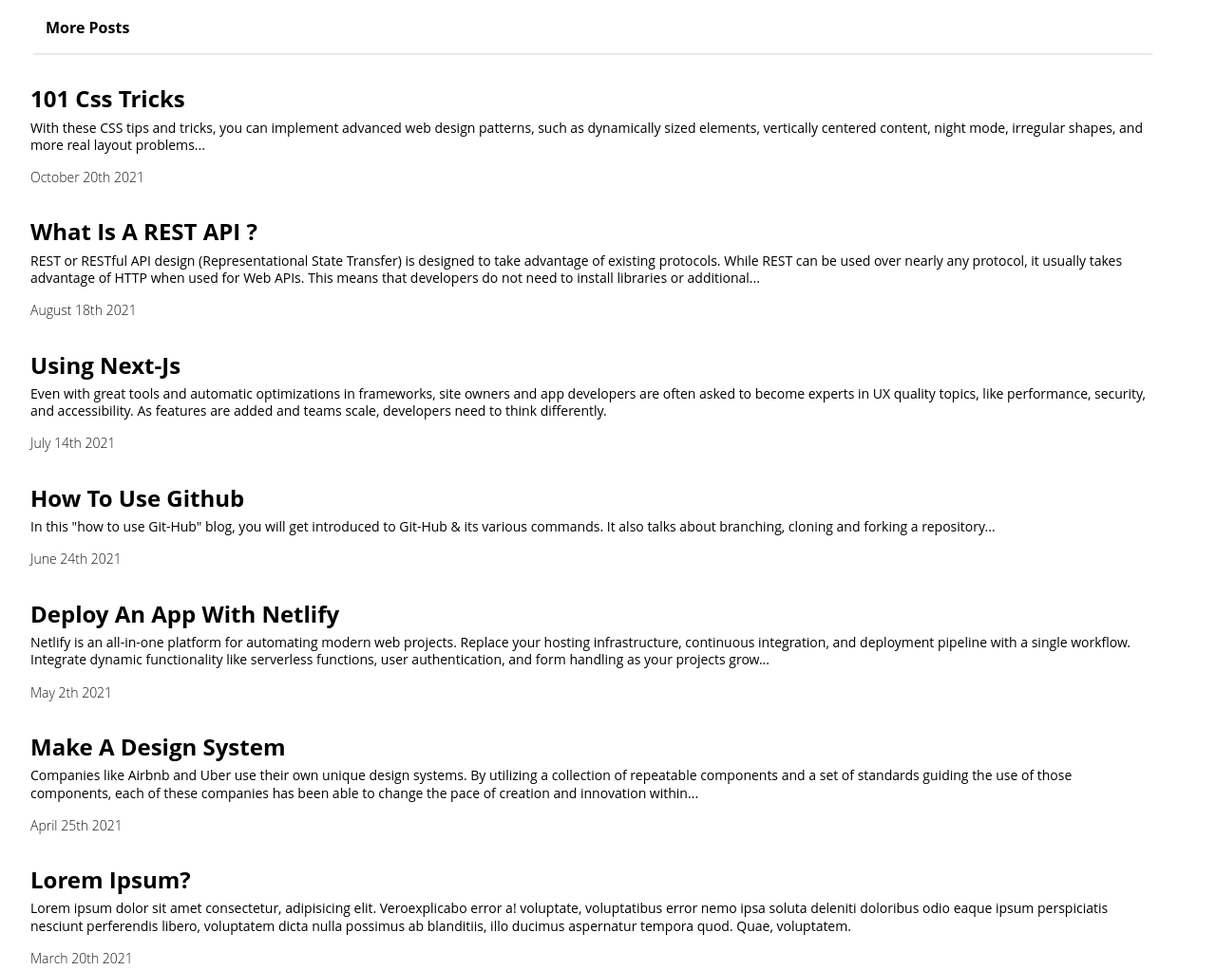
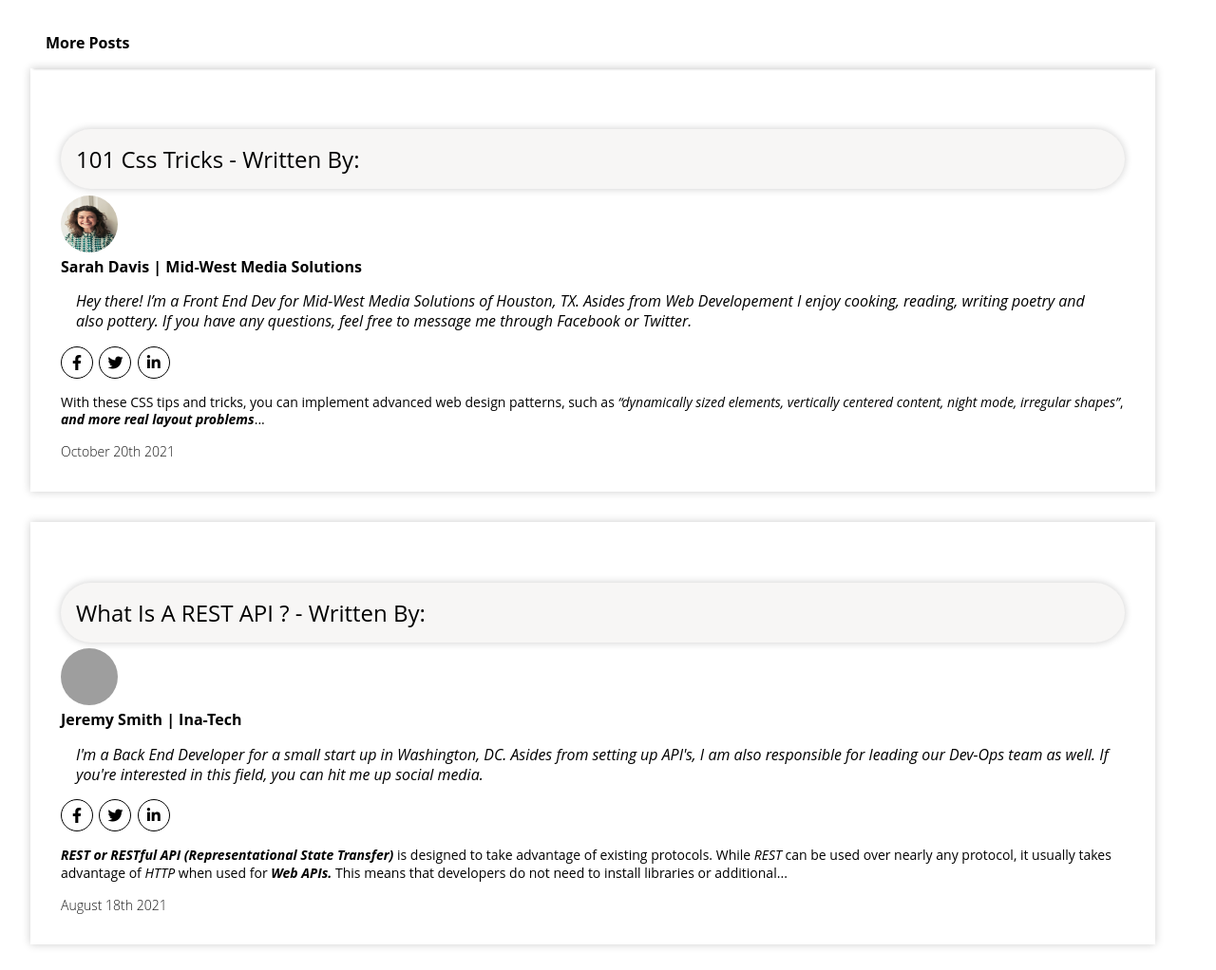
Before and after one commit to Mark-B-88/Hax_Newz, a plain HTML site: page index.html in a window 1280 px wide. Shown: the part 780-1802 px from the top of the page at 95% size. Drawn offline with Linux system fonts and the light colour scheme; grey boxes are pictures that could not be loaded.

Commit message:
updated the UI
created card for posts which include images of post author, their name and info, updated CSS including media queries to fit the new component, fixed responsive design

```diff
--- a/css/media.css
+++ b/css/media.css
@@ -49,7 +49,8 @@
         margin: 4rem auto 0 auto !important;
     }
     .main_post h1 {
-        font-size: 1.5rem !important;
+        font-size: 1.2rem !important;
+        margin-bottom: 1rem;
     }
     .main_post p {
         font-size: 1rem !important;
@@ -65,14 +66,29 @@
     .posts {
         padding: 2rem !important;
         width: auto !important;
-        height: 2300px !important;
+        height: 2500px !important;
         margin: 0 auto !important;
+    }
+    .posts h2 {
+        font-size: 0.8rem;
+    }
+    .post_author figure {
+        padding: 1rem;
+    }
+    .post_author figure {
+        display: flex;
+        flex-direction: column;
+        justify-content: center;
+        align-items: center;
+    }
+    .post_author figcaption b {
+        font-size: 14px;
     }
     .latest_links {
         padding: 2rem !important;
         width: auto !important;
         height: auto !important;
-        margin: 68rem auto 0 auto !important;
+        margin: 90rem auto 0 auto !important;
     }
     .view_all_posts {
         width: auto !important;
@@ -88,7 +104,7 @@
         margin: 0 auto !important;
     }
     .newsletter h1 {
-        font-size: 1.2rem;
+        font-size: 0.8rem;
     }
 }
 
@@ -153,6 +169,10 @@
     .post_btn {
         width: 400px !important;
     }
+    .newsletter h1 {
+        font-size: 1.5rem;
+        margin: 2rem;
+    }
 }
 
 /* Medium */
@@ -195,6 +215,10 @@
     .post_btn {
         width: 600px !important;
     }
+    .newsletter h1 {
+        font-size: 1.5rem;
+        margin: 4rem;
+    }
 }
 
 /* Large */
--- a/css/style.css
+++ b/css/style.css
@@ -129,6 +129,13 @@
     grid-area: posts;
 }
 
+.post {
+    /* Full Box-Shadow */
+    box-shadow: 0px 0px 9px rgba(0,0,0,0.2);
+    padding: 2rem;
+    margin-bottom: 2rem;
+}
+
 .posts h2:hover {
     color: var(--primary);
     cursor: pointer;
@@ -136,6 +143,37 @@
 
 .post_title {
     margin: 2rem 0 0.4rem 0;
+}
+
+.post_author {
+    /* border: 1px solid red; */
+    width: auto;
+    height: auto;
+}
+
+.post_author img {
+    width: 60px;
+    height: 60px;
+    border-radius: 50%;
+}
+
+.post_icons {
+    width: auto;
+    height: auto;
+}
+
+.post_icons i {
+    border: 1px solid var(--dark);
+    cursor: pointer;
+    display: flex;
+    flex-direction: column;
+    justify-content: center;
+    align-items: center;
+    padding: 1rem;
+    margin-right: 0.4rem;
+    border-radius: 50%;
+    width: 27px;
+    height: 27px;
 }
 
 .post_description {
--- a/css/utilities.css
+++ b/css/utilities.css
@@ -48,9 +48,33 @@ html {
     text-transform: capitalize;
 }
 
-h1 { font-size: 32px; }
-h2 { font-size: 24px; }
-h3 { font-size: 18px; }
+h1 {
+    font-size: 32px;
+    font-weight: bold;
+    background-color: var(--primary-offset);
+    box-shadow: 0px 0px 9px rgba(0,0,0,0.2);
+    color: var(--light);
+    border-radius: 36px;
+    padding: 1rem;
+}
+h2 {
+    font-size: 24px;
+    font-weight: 400;
+    background-color: var(--secondary);
+    box-shadow: 0px 0px 9px rgba(0,0,0,0.2);
+    color: var(--light);
+    border-radius: 36px;
+    padding: 1rem;
+}
+h3 {
+    font-size: 24px;
+    font-weight: 200;
+    background-color: var(--primary);
+    box-shadow: 0px 0px 9px rgba(0,0,0,0.2);
+    color: var(--light);
+    border-radius: 36px;
+    padding: 1rem;
+}
 h4 { font-size: 16px; }
 h5 { font-size: 14px; }
 h6 { font-size: 10px; }
--- a/index.html
+++ b/index.html
@@ -4,6 +4,7 @@
     <meta charset="UTF-8">
     <meta http-equiv="X-UA-Compatible" content="IE=edge">
     <meta name="viewport" content="width=device-width, initial-scale=1.0">
+    <link rel="stylesheet" href="https://cdnjs.cloudflare.com/ajax/libs/font-awesome/6.0.0-beta2/css/all.min.css">
     <link rel="stylesheet" type="text/css" href="./css/media.css">
     <link rel="stylesheet" type="text/css" href="./css/utilities.css">
     <link rel="stylesheet" type="text/css" href="./css/style.css">
@@ -68,7 +69,7 @@
                         <a href="./article.html">using next-js</a>
                     </h1>
                     <p class="pl-4 pb-4 text-left text-first-capital">
-                        even with great tools and automatic optimizations in frameworks, site owners and app developers are often asked to become experts in <span class="text-upper">ux</span> quality topics, like performance, security, and accessibility.<span class="text-capital"> as</span> features are added and teams scale, developers need to think differently.
+                        even with great <em>tools</em> and automatic <em>optimizations</em> in <u>frameworks</u>, site owners and app developers are often asked to become experts in <span class="text-upper"><b>ux</b></span> quality topics, like &ldquo;performance, security, and accessibility&rdquo;.<span class="text-capital"> as</span> features are added and teams scale, developers need to <b><em>think differently</em></b>.
                     </p>
                 </div>
             </section>
@@ -80,83 +81,130 @@
                     <div class="flex">
                         <div class="col">
                             <!-- post 1 -->
+                            <div class="post">
                                 <h2 class="post_title text-capital">
-                                <a href="./article.html">101 css tricks</a>
+                                    <a href="./article.html">101 css tricks - written by:</a>
                                 </h2>
+                                <div class="post_author flex justify-left align-center">
+                                    <figure>
+                                        <img src="./images/authors/person_1.jpg" />
+                                        <figcaption>
+                                            <b>
+                                                Sarah Davis | Mid-West Media Solutions
+                                            </b>
+                                        </figcaption>
+                                    </figure>
+                                </div>
+                                <div class="post_bio m-2 p-2">
+                                    <p>
+                                        <blockquote>
+                                            <em>
+                                                <span class="text-capital">hey</span> there!
+                                                <span class="text-upper">i</span>’m a
+                                                <span class="text-capital">front end dev</span> for
+                                                <span class="text-capital">mid-west media solutions</span>
+                                                of <span class="text-capital">houston</span>,
+                                                <span class="text-upper">tx</span>.
+                                                <span class="text-capital">asides</span> from
+                                                <span class="text-capital">web developement</span>
+                                                <span class="text-upper">i</span> enjoy cooking, reading, writing poetry and also pottery.
+                                                <span class="text-capital">if</span> you have any questions, feel free to message me through
+                                                <span class="text-capital">facebook</span> or
+                                                <span class="text-capital">twitter</span>.
+                                            </em>
+                                        </blockquote>
+                                    </p>
+                                </div>
+                                <div class="post_icons flex justify-left align-center mb-4">
+                                    <a href="https://facebook.com" target="_blank">
+                                        <i class="fab fa-facebook-f"></i>
+                                    </a>
+                                    <a href="https://twitter.com">
+                                        <i class="fab fa-twitter"></i>
+                                    </a>
+                                    <a href="https://linkedin.com">
+                                        <i class="fab fa-linkedin-in"></i>
+                                    </a>
+                                </div>
                                 <div class="post_description mb-4 text-left">
                                     <p class="text-first-capital">
-                                    <span class="text-capital">with</span> these <span class="text-upper">css</span> tips and tricks, you can implement advanced web design patterns, such as dynamically sized elements, vertically centered content, night mode, irregular shapes, and more real layout problems...
+                                        <span class="text-capital">with</span> these <span class="text-upper">css</span> tips and tricks, you can implement advanced web design patterns, such as <em>&ldquo;dynamically sized elements, vertically centered content, night mode, irregular shapes&rdquo;</em>, <b><em>and more real layout problems</em></b>...
                                     </p>
                                 </div>
                                 <h5 class="post_date text-capital">october 20th 2021</h5>
+                            </div>
                             <!-- post 2 -->
+                            <div class="post">
                                 <h2 class="post_title text-capital">
                                     <a href="./article.html">
                                         what is a
                                         <span class="text-upper">rest api</span>
                                         ?
+                                        - written by:
                                     </a>
                                 </h2>
+                                <div class="post_author flex justify-left align-center">
+                                    <figure>
+                                        <img src="./images/authors/person_2.jpg" />
+                                        <figcaption>
+                                            <b>
+                                                Jeremy Smith | Ina-Tech
+                                            </b>
+                                        </figcaption>
+                                    </figure>
+                                </div>
+                                <div class="post_bio m-2 p-2">
+                                    <p>
+                                        <blockquote>
+                                            <em>
+                                                <span class="text-upper">i</span>'m a <span class="text-capital">back end developer</span> for a small start up in <span class="text-capital">washington</span>, <span class="text-upper">dc</span>. <span class="text-capital">asides</span> from setting up <span class="text-upper">api</span>'s, <span class="text-upper">i</span> am also responsible for leading our <span class="text-capital">dev-ops</span> team as well. <span class="text-capital">if</span> you're interested in this field, you can hit me up social media.
+                                            </em>
+                                        </blockquote>
+                                    </p>
+                                </div>
+                                <div class="post_icons flex justify-left align-center mb-4">
+                                    <a href="https://facebook.com" target="_blank">
+                                        <i class="fab fa-facebook-f"></i>
+                                    </a>
+                                    <a href="https://twitter.com">
+                                        <i class="fab fa-twitter"></i>
+                                    </a>
+                                    <a href="https://linkedin.com">
+                                        <i class="fab fa-linkedin-in"></i>
+                                    </a>
+                                </div>
                                 <div class="post_description mb-4 text-left">
                                     <p class="text-first-capital">
-                                    <span class="text-upper">rest</span> or <span class="text-upper">rest</span>ful API design <span class="text-capital">(representational state transfer)</span> is designed to take advantage of existing protocols.<span class="text-capital"> while</span> <span class="text-upper">rest</span> can be used over nearly any protocol, it usually takes advantage of <span class="text-upper">http</span> when used for <span class="text-capital">web</span> <span class="text-upper">api</span>s.<span class="text-capital"> this</span> means that developers do not need to install libraries or additional...
+                                        <b>
+                                            <em>
+                                                <span class="text-upper">rest</span> or
+                                                <span class="text-upper">rest</span>ful
+                                                <span class="text-upper">api</span>
+                                                <span class="text-capital">
+                                                    (representational state transfer)</span>
+                                            </em>
+                                        </b>
+                                        is designed to take advantage of existing protocols.
+                                        <span class="text-capital"> while</span>
+                                        <em>
+                                            <span class="text-upper">rest</span>
+                                        </em>
+                                        can be used over nearly any protocol, it usually takes advantage of
+                                        <em>
+                                            <span class="text-upper">http</span>
+                                        </em>
+                                        when used for
+                                        <b>
+                                            <em>
+                                                <span class="text-capital">web</span>
+                                                <span class="text-upper">api</span>s.
+                                            </em>
+                                        </b>
+                                        <span class="text-capital"> this</span> means that developers do not need to install libraries or additional...
                                     </p>
                                 </div>
                                 <h5 class="post_date text-capital">august 18th 2021</h5>
-                            <!-- post 3 -->
-                            <h2 class="post_title text-capital">
-                                <a href="./article.html">using next-js</a>
-                            </h2>
-                            <div class="post_description mb-4 text-left">
-                                <p class="text-first-capital">
-                                    even with great tools and automatic optimizations in frameworks, site owners and app developers are often asked to become experts in <span class="text-upper">ux</span> quality topics, like performance, security, and accessibility.<span class="text-capital"> as</span> features are added and teams scale, developers need to think differently.
-                                </p>
                             </div>
-                            <h5 class="post_date text-capital">july 14th 2021</h5>
-                            <!-- post 4 -->
-                            <h2 class="post_title text-capital">
-                                <a href="./article.html">how to use github</a>
-                            </h2>
-                            <div class="post_description mb-4 text-left">
-                                <p class="text-first-capital">
-                                    <span class="text-capital">in</span> this "how to use <span class="text-capital"> git</span><span class="text-capital">-hub</span>" blog, you will get introduced to<span class="text-capital"> git</span><span class="text-capital">-hub</span> &amp; its various commands.<span class="text-capital"> it</span> also talks about branching, cloning and forking a repository...
-                                </p>
-                            </div>
-                            <h5 class="post_date text-capital">june 24th 2021</h5>
-                            <!-- post 5 -->
-                            <h2 class="post_title text-capital">
-                                <a href="./article.html">
-                                    deploy an app with netlify
-                                </a>
-                            </h2>
-                            <div class="post_description mb-4 text-left">
-                                <p class="text-first-capital">
-                                    <span class="text-capital">netlify</span> is an all-in-one platform for automating modern web projects.<span class="text-capital"> replace</span> your hosting infrastructure, continuous integration, and deployment pipeline with a single workflow.<span class="text-capital"> integrate</span> dynamic functionality like serverless functions, user authentication, and form handling as your projects grow...
-                                </p>
-                            </div>
-                            <h5 class="post_date text-capital">may 2th 2021</h5>
-                            <!-- post 6 -->
-                            <h2 class="post_title text-capital">
-                                <a href="./article.html">
-                                    make a design system
-                                </a>
-                            </h2>
-                            <div class="post_description mb-4 text-left">
-                                <p class="text-first-capital">
-                                    <span class="text-capital">companies</span> like <span class="text-capital">airbnb</span> and <span class="text-capital">uber</span> use their own unique design systems.<span class="text-capital"> by</span> utilizing a collection of repeatable components and a set of standards guiding the use of those components, each of these companies has been able to change the pace of creation and innovation within...
-                                </p>
-                            </div>
-                            <h5 class="post_date text-capital">april 25th 2021</h5>
-                            <!-- post 7 -->
-                            <h2 class="post_title text-capital">
-                                <a href="./article.html">lorem ipsum?</a>
-                            </h2>
-                            <div class="post_description mb-4 text-left">
-                                <p class="text-first-capital">
-                                    lorem ipsum dolor sit amet consectetur, adipisicing elit.<span class="text-capital"> vero</span>explicabo error a! voluptate, voluptatibus error nemo ipsa soluta deleniti doloribus odio eaque ipsum perspiciatis nesciunt perferendis libero, voluptatem dicta nulla possimus ab blanditiis, illo ducimus aspernatur tempora quod.<span class="text-capital"> quae</span>, voluptatem.
-                                </p>
-                            </div>
-                            <h5 class="post_date text-capital">march 20th 2021</h5>
                         </div>
                     </div>
                 </div>
@@ -240,7 +288,8 @@
             <!-- newsletter -->
             <section class="newsletter flex col justify-center align-center mt-4 pt-4">
                 <h1 class="p-4 text-center">
-                    <span class="text-capital">Get</span> the latest news, articles &amp; tutorials for web development.
+                    <span class="text-capital">Get </span>
+                    the latest news, articles &amp; tutorials for web development.
                 </h1>
                 <div class="subscribe_input flex justify-center align-center pt-4 pl-4">
                     <form>
```
Also changed, not shown: images/authors/person_1.jpg (added), 1 other file. Lines whose indentation alone changed are shown as unchanged.
